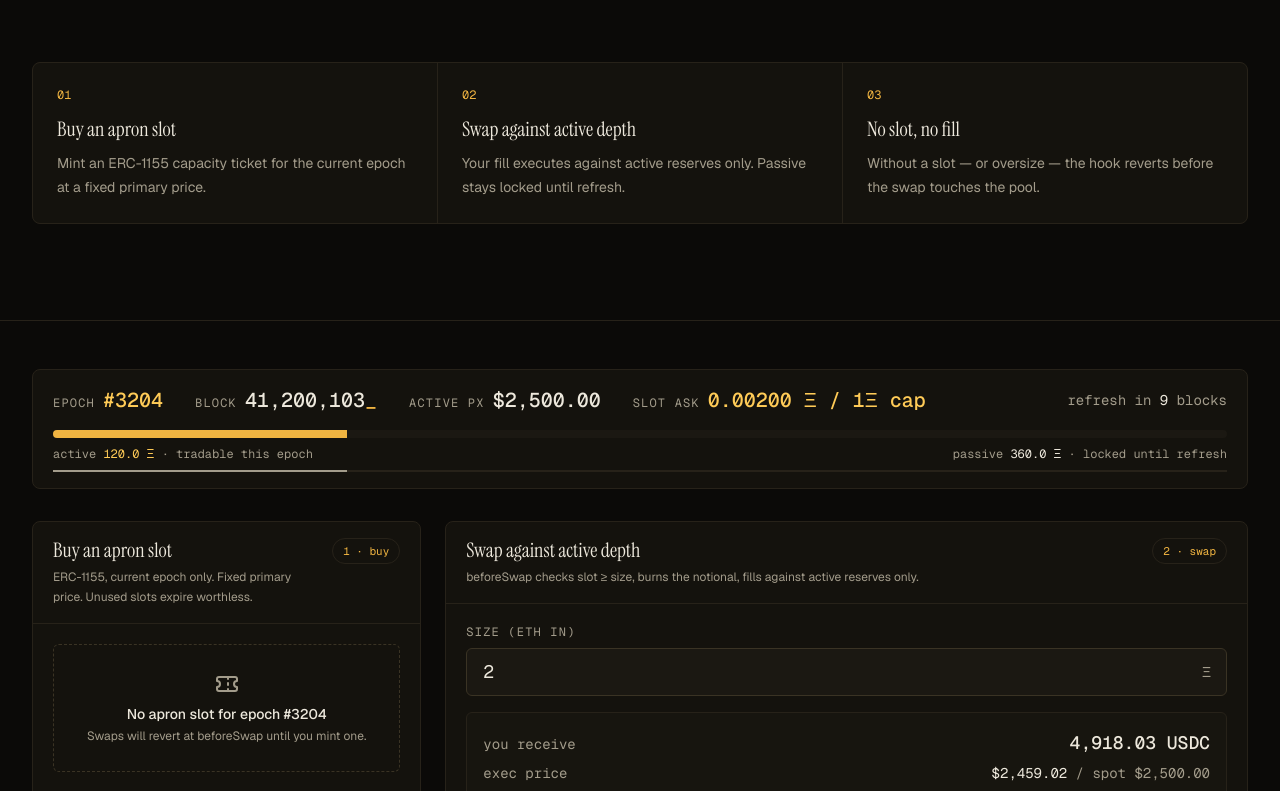
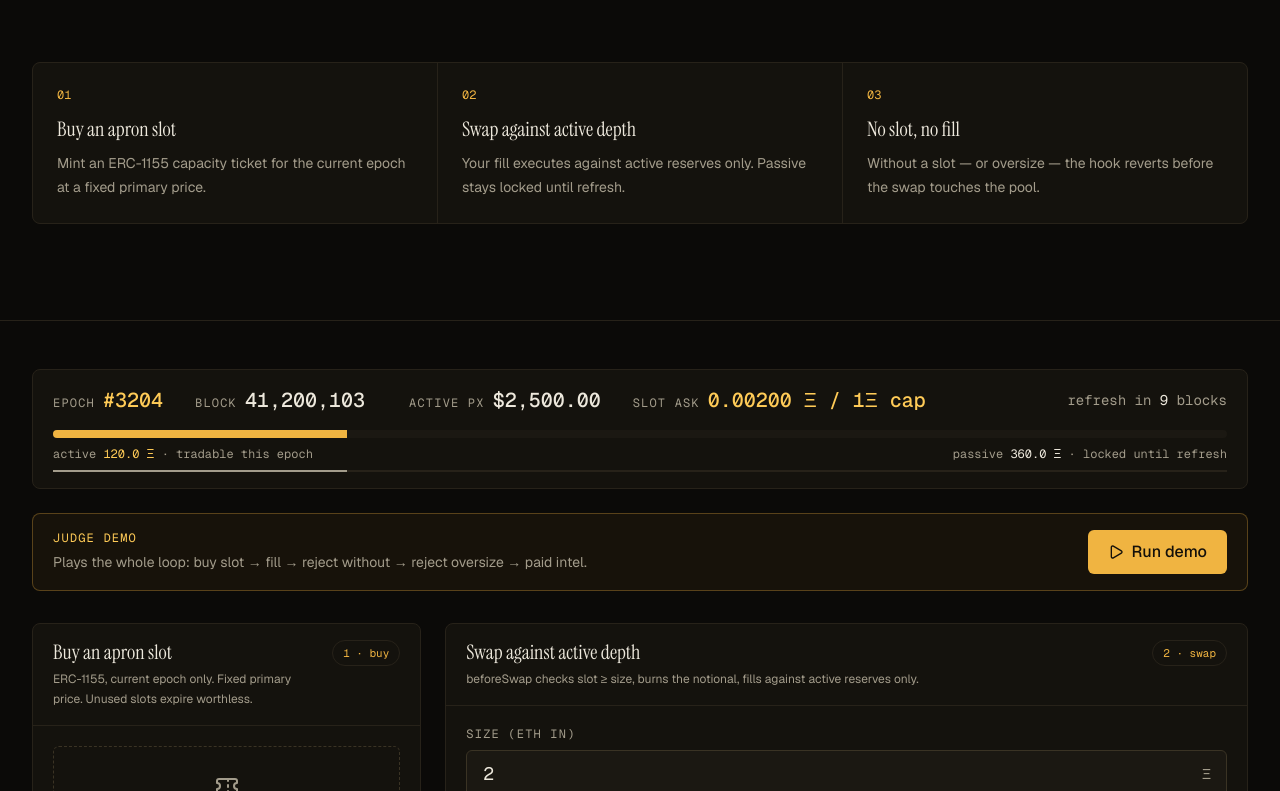
Before and after one commit to Kartikvyas1604/Cadence, a Next.js app: page / in a window 1280 px wide. Shown: the part 495-1286 px from the top of the page. Built offline with nearby package versions, Linux system fonts and the light colour scheme.

Commit message:
feat: guided judge demo — buy, fill, reject x2, paid intel in one run

```diff
--- a/app/page.tsx
+++ b/app/page.tsx
@@ -2,6 +2,7 @@ import { SiteHeader } from "@/components/site-header";
 import { SiteFooter } from "@/components/site-footer";
 import { Hero } from "@/components/hero";
 import { EpochBar } from "@/components/epoch-bar";
+import { DemoRunner } from "@/components/demo-runner";
 import { BuyApronPanel } from "@/components/buy-apron-panel";
 import { SwapPanel } from "@/components/swap-panel";
 import { RejectLogPanel } from "@/components/reject-log-panel";
@@ -48,8 +49,9 @@ export default function Home() {
         <Hero />
 
         <div className="mx-auto w-full max-w-7xl px-4 py-12 md:px-6 lg:px-8">
-          <div id="console" className="scroll-mt-20">
+          <div id="console" className="scroll-mt-20 space-y-6">
             <EpochBar />
+            <DemoRunner />
           </div>
 
           <div className="mt-8 grid gap-6 lg:grid-cols-3">
--- /dev/null
+++ b/components/demo-runner.tsx
@@ -0,0 +1,94 @@
+"use client";
+
+import { useCallback, useState } from "react";
+import { Play, Square } from "lucide-react";
+import { useApronActions } from "@/lib/apron/provider";
+
+const STEPS = [
+  "Minting a 2 Ξ apron slot for this epoch…",
+  "Swapping 2 Ξ with the slot — expect a fill…",
+  "Swapping again without a slot — expect a revert…",
+  "Swapping oversize — expect a revert…",
+  "Paying $0.05 on Hedera for the capacity ask…",
+] as const;
+
+export function DemoRunner() {
+  const { buySlot, attemptSwap, refreshIntel } = useApronActions();
+  const [running, setRunning] = useState(false);
+  const [step, setStep] = useState(-1);
+
+  const run = useCallback(async () => {
+    if (running) return;
+    setRunning(true);
+    setStep(0);
+    const pause = (ms: number) => new Promise((r) => setTimeout(r, ms));
+    try {
+      await buySlot(2);
+      await pause(1100);
+
+      setStep(1);
+      await attemptSwap(2);
+      await pause(1100);
+
+      setStep(2);
+      await attemptSwap(2, { withoutSlot: true });
+      await pause(1100);
+
+      setStep(3);
+      await attemptSwap(2);
+      await pause(1100);
+
+      setStep(4);
+      await refreshIntel();
+      await pause(900);
+    } finally {
+      setStep(-1);
+      setRunning(false);
+    }
+  }, [running, buySlot, attemptSwap, refreshIntel]);
+
+  return (
+    <div className="flex flex-col gap-3 rounded-lg border border-accent/30 bg-accent/5 px-5 py-4 sm:flex-row sm:items-center sm:justify-between">
+      <div className="min-w-0">
+        <p className="font-mono text-xs uppercase tracking-widest text-accent-strong">
+          judge demo
+        </p>
+        <p
+          className="mt-1 text-sm leading-6 text-muted"
+          role="status"
+          aria-live="polite"
+        >
+          {step >= 0 ? (
+            <>
+              <span className="text-foreground">
+                Step {step + 1}/{STEPS.length}:
+              </span>{" "}
+              {STEPS[step]}
+            </>
+          ) : (
+            "Plays the whole loop: buy slot → fill → reject without → reject oversize → paid intel."
+          )}
+        </p>
+      </div>
+      <button
+        type="button"
+        onClick={run}
+        disabled={running}
+        aria-busy={running}
+        className="inline-flex h-11 shrink-0 items-center justify-center gap-2 rounded-md bg-accent px-5 font-medium text-accent-foreground transition-colors duration-100 hover:bg-accent-strong active:translate-y-px disabled:pointer-events-none disabled:opacity-60"
+      >
+        {running ? (
+          <>
+            <Square className="size-4" aria-hidden />
+            Running…
+          </>
+        ) : (
+          <>
+            <Play className="size-4" aria-hidden />
+            Run demo
+          </>
+        )}
+      </button>
+    </div>
+  );
+}
```
